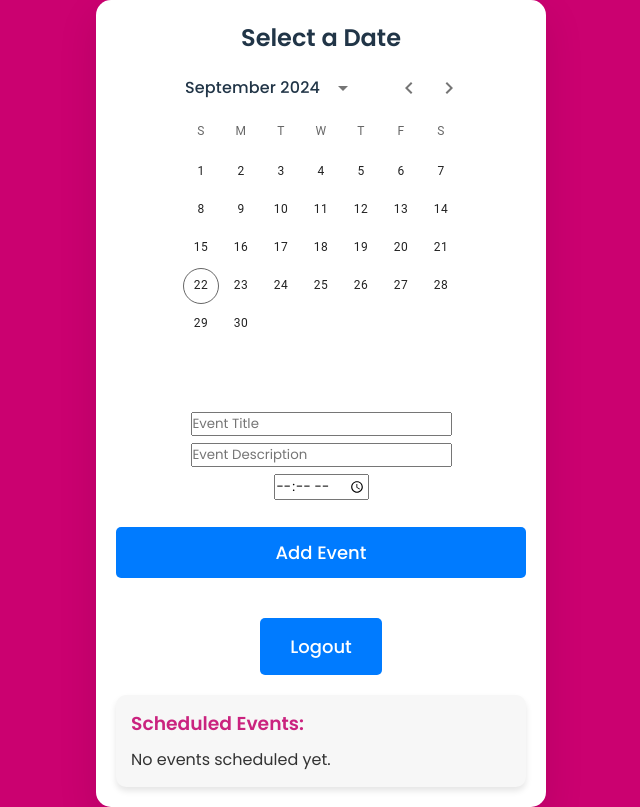
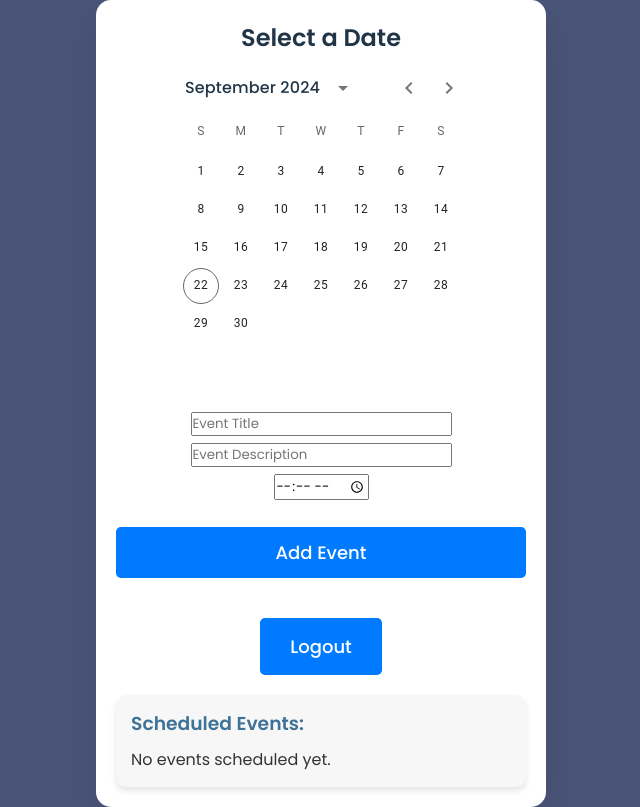
Before and after one commit to mowaab/Online-Event-Scheduling, a React app in the folder EventlyApp/: page /calender in a window 1280 px wide. Shown: the whole page, without its empty margins (319-959 px from the left). Built offline with nearby package versions, Linux system fonts and the light colour scheme; the HTML template or start-up script is replaced by a standard one.

Commit message:
changed the color of the bckground

```diff
--- a/EventlyApp/src/View/Calender.css
+++ b/EventlyApp/src/View/Calender.css
@@ -14,7 +14,7 @@ body {
   padding: 0 10px;
   justify-content: center;
   min-height: 100vh;
-  background: #ca237f; /* Background Color for APP */
+  background: #4a5478 !important; /* Background Color for APP */
 }
 
 .container {
@@ -104,7 +104,7 @@ body {
 }
 
 .events-list h3 {
-  color: #ca237f; /* Match the theme color for the header */
+  color: #3e7297; /* Match the theme color for the header */
   margin-bottom: 10px;
 }
 
```
